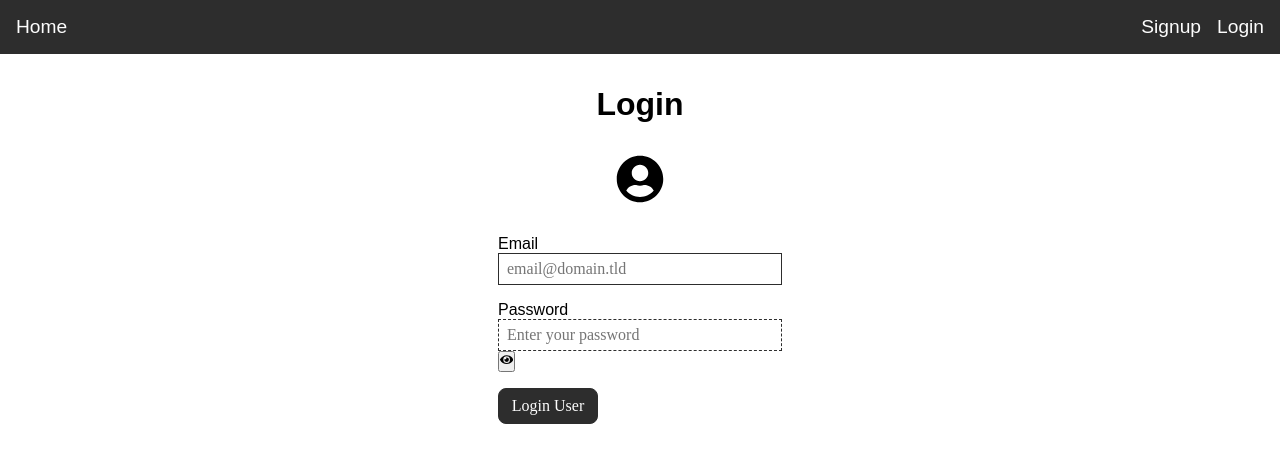
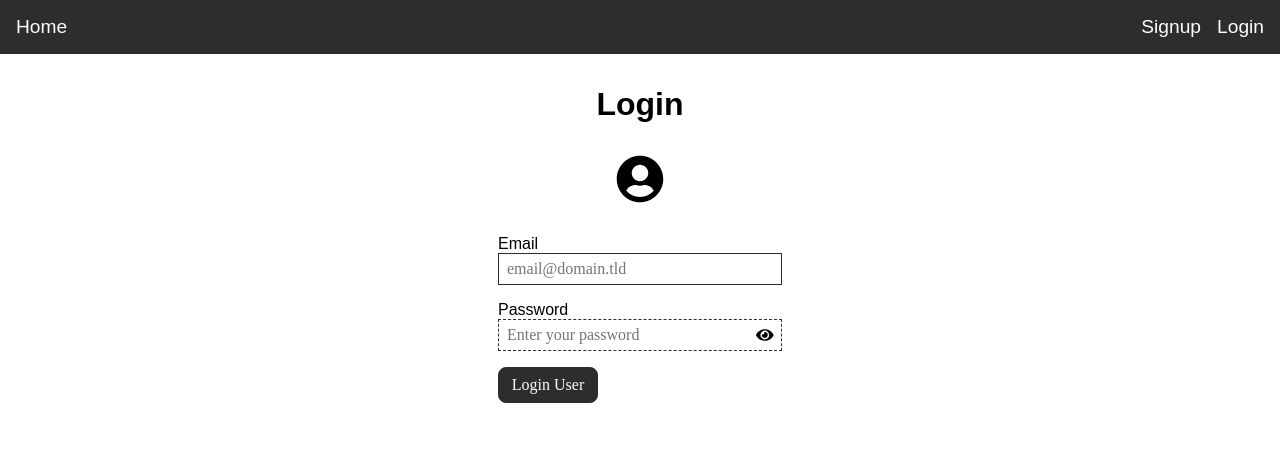
Before and after one commit to n0m3l4c000nt35/app-notes, a Next.js app: page /login in a window 1280 px wide. Shown: the top 462 px of the page. Built offline with nearby package versions, Linux system fonts and the light colour scheme; no server answers; a web font is replaced by a local one.

Commit message:
styles: login and register

```diff
--- a/app/(auth)/login/page.module.css
+++ b/app/(auth)/login/page.module.css
@@ -16,6 +16,10 @@
   margin-bottom: 2rem;
   margin-inline: auto;
   font-size: 3rem;
+}
+
+.labelPasswordContainer {
+  position: relative;
 }
 
 .labelForm {
@@ -48,6 +52,22 @@
 }
 
 .inputForm:invalid {
+  color: var(--accentColor);
+}
+
+.buttonToggleEyeIcon {
+  display: flex;
+  position: absolute;
+  right: 0.5rem;
+  top: 50%;
+  border: none;
+  background-color: unset;
+  font-size: 1.1rem;
+  transform: translateY(-50%);
+  cursor: pointer;
+}
+
+.buttonToggleEyeIcon:hover {
   color: var(--accentColor);
 }
 
--- a/app/(auth)/signup/page.module.css
+++ b/app/(auth)/signup/page.module.css
@@ -16,6 +16,10 @@
   margin-bottom: 2rem;
   margin-inline: auto;
   font-size: 3rem;
+}
+
+.labelPasswordContainer {
+  position: relative;
 }
 
 .labelForm {
@@ -48,6 +52,22 @@
 }
 
 .inputForm:invalid {
+  color: var(--accentColor);
+}
+
+.buttonToggleEyeIcon {
+  display: flex;
+  position: absolute;
+  right: 0.5rem;
+  top: 50%;
+  border: none;
+  background-color: unset;
+  font-size: 1.1rem;
+  transform: translateY(-50%);
+  cursor: pointer;
+}
+
+.buttonToggleEyeIcon:hover{
   color: var(--accentColor);
 }
 
```
